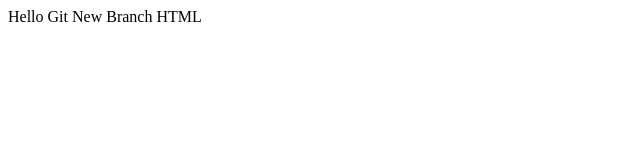
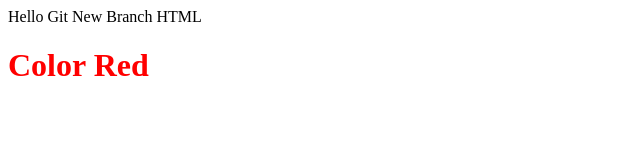
Before and after one commit to kshitizsri/1marchbatch1, a plain HTML site: page src/index.html in a window 1280 px wide. Shown: the whole page, without its empty margins (0-640 px from the left). Drawn offline with Linux system fonts and the light colour scheme.

Commit message:
Updated CSS

```diff
--- a/src/css/style.css
+++ b/src/css/style.css
@@ -1 +1,4 @@
 /* This is a css */
+h1{
+    color: red;
+}
--- a/src/index.html
+++ b/src/index.html
@@ -5,9 +5,11 @@
     <meta http-equiv="X-UA-Compatible" content="IE=edge">
     <meta name="viewport" content="width=device-width, initial-scale=1.0">
     <title>Document</title>
+    <link rel="stylesheet" href="./css/style.css">
 </head>
 <body>
     Hello Git
     New Branch HTML
+    <h1>Color Red</h1>
 </body>
 </html>
```
